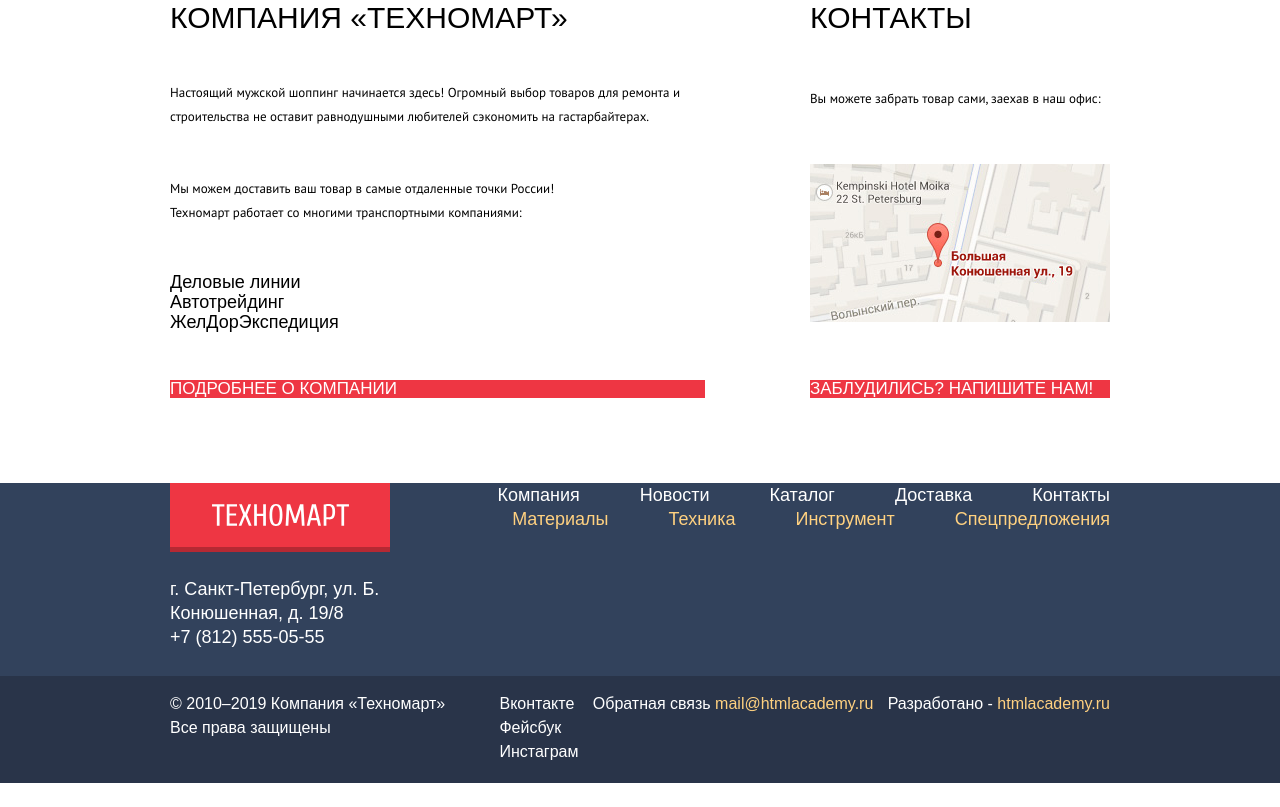
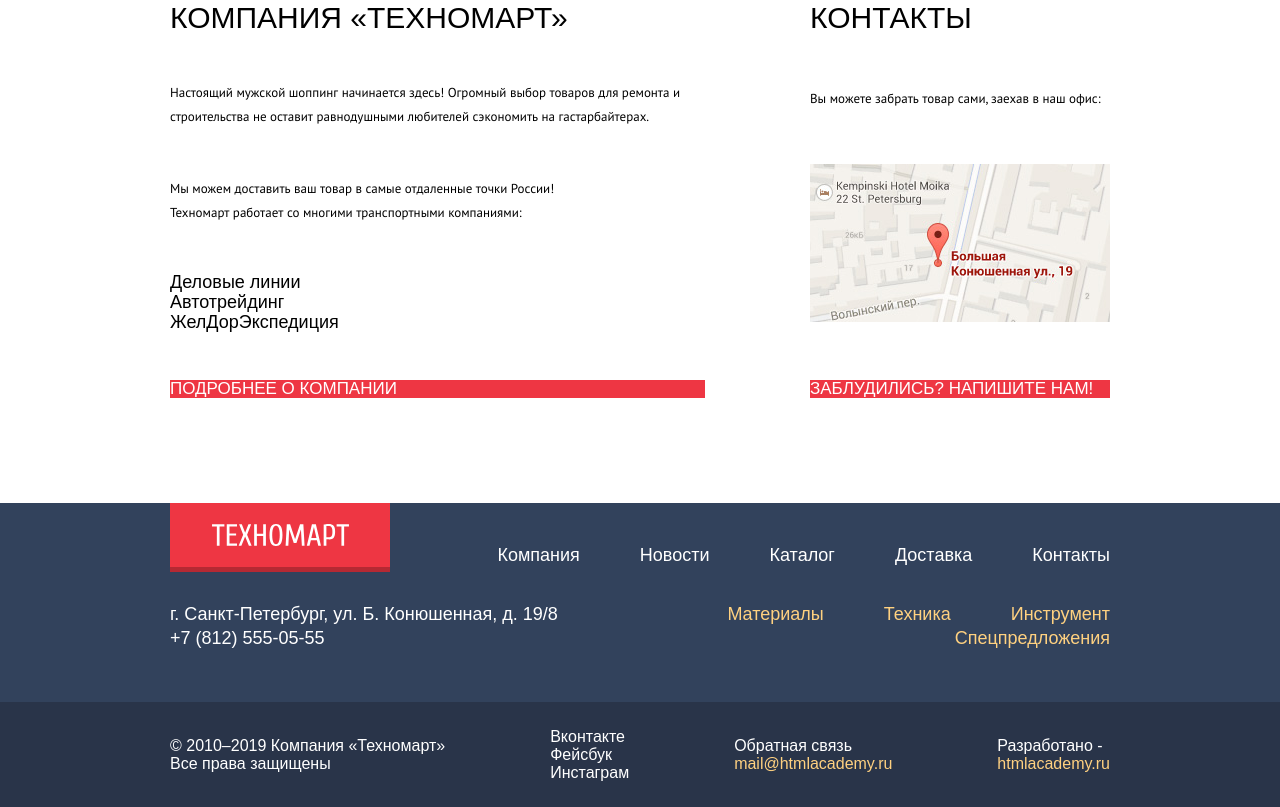
Before and after one commit to alexk08/984839-technomart-25, a plain HTML site: page index.html in a window 1280 px wide. Shown: the part 481-1288 px from the top of the page. Before the commit the page ends 1264 px from the top, so only its background shows below. Drawn offline with Linux system fonts and the light colour scheme; a web font is replaced by a local one.

Commit message:
Исправления доделал по заданию построение сеток

```diff
--- a/css/style.css
+++ b/css/style.css
@@ -265,8 +265,9 @@ img {
   color: rgba(255, 209, 128, 0.5);
 }
 
-.footer-bottom {
+.bottom-footer {
   font-size: 16px;
+  line-height: 18px;
 
   background-color: #293449
 }
@@ -571,33 +572,6 @@ a.user-account:focus {
 .search-form::before {
   content: "";
 
-  width: 49px;
-  height: 42px;
-
-  /*background-image: url("../img/icon-search.svg");
-  background-repeat: no-repeat;
-  background-position: 0 0;*/
-
-/*  top: 12px;
-  left: 17px;*/
-  position: absolute;
-
-  /*opacity: 0.5;*/
-  background-color: #293449;
-}
-
-.search-form:hover::before {
-  /*opacity: 1;*/
-  background-color: #212a3a;
-}
-
-.search-form:focus::before {
-  background-color: #ffffff;
-}
-
-.search-form::after {
-  content: "";
-
   width: 17px;
   height: 17px;
 
@@ -605,16 +579,35 @@ a.user-account:focus {
   background-repeat: no-repeat;
   background-position: 0 0;
 
-  bottom: 12px;
+  top: 12px;
   left: 17px;
   position: absolute;
 
   opacity: 0.5;
 }
 
-.search-form:hover::after {
+.search-form:hover::before {
   opacity: 1;
 }
+
+.search-form:focus::before {
+  width: 17px;
+  height: 17px;
+
+  background-image: url("../img/icon-search-red.svg");
+  background-repeat: no-repeat;
+  background-position: 0 0;
+
+  top: 12px;
+  left: 17px;
+  position: absolute;
+
+  opacity: 1;
+  z-index: 2;
+}
+
+/*Попытался все таки через псевдоэлементы сделать иконку поиска не получилось, к следующему заданию все сделаю правильно,
+с дополнительным тегом и селектором +*/
 
 .header-list {
   padding: 0;
@@ -778,75 +771,87 @@ a.user-account:focus {
 
 .page-footer {
   width: 100%;
+  margin-top: 105px;
 }
 
-.page-footer>.container {
-  min-height: 193px;
-
+.top-footer .container {
   display: flex;
-  justify-content: space-between;
-}
-
-.left-container {
-  display: flex;
-  flex-direction: column;
-  justify-content: flex-start;
-  align-items: flex-start;
+  margin-bottom: 30px;
 }
 
 .footer-logo,
 .footer-logo-current {
   width: 220px;
   height: 22px;
-  margin-bottom: 25px;
   padding-top: 21px;
   padding-bottom: 26px;
 
   text-align: center;
 
   box-shadow: inset 0 -5px 0 0 rgba(0, 0, 0, 0.24);
-}
 
-.footer-contacts {
-  margin: 0px;
-  padding: 0px;
-}
-
-.footer-navigation {
-  display: flex;
-  flex-direction: column;
-  align-items: flex-end;
+  flex-shrink: 0;
 }
 
 .footer-site-navigation {
   margin: 0px;
   padding: 0px;
+  margin-left: auto;
+  margin-bottom: 5px;
 
   display: flex;
   justify-content: flex-end;
-}
-
-.products-navigation {
-  margin: 0px;
-  padding: 0px;
-
-  display: flex;
-  justify-content: flex-end;
+  flex-wrap: wrap;
+  align-items: flex-end;
 }
 
 .footer-site-navigation li {
   margin-left: 60px;
 }
 
+.middle-footer .container {
+  display: flex;
+  margin-bottom: 52px;
+}
+
+.footer-contacts {
+  margin: 0px;
+  padding: 0px;
+  flex-shrink: 0;
+}
+
+.products-navigation {
+  margin: 0px;
+  padding: 0px;
+  margin-left: auto;
+
+  display: flex;
+  justify-content: flex-end;
+  flex-wrap: wrap;
+}
+
 .products-navigation li {
   margin-left: 60px;
 }
 
-.footer-bottom .container {
-  min-height: 107px;
+.bottom-footer {
+  width: 100%;
+}
+
+.bottom-footer .container {
+  min-height: 105px;
 
   display: flex;
   justify-content: space-between;
+  align-items: center;
+}
+
+.footer-copyright,
+.footer-social,
+.feedback,
+.developer {
+  margin: 0;
+  padding: 0;
 }
 
 .catalog-body header{
--- a/index.html
+++ b/index.html
@@ -122,33 +122,36 @@
     </main>
 
     <footer class="page-footer">
-      <div class="container">
-        <div class="left-container">
+
+      <div class="top-footer">
+        <div class="container">
           <a class="footer-logo-current"><img src="img/logo-technomart.svg" width="137" height="22" alt="Логотип интернет-магазина «Техномарт»"></a>
+          <ul class="footer-site-navigation">
+              <li><a href="#">Компания</a></li>
+              <li><a href="#">Новости</a></li>
+              <li><a href="catalog.html">Каталог</a></li>
+              <li><a href="#">Доставка</a></li>
+              <li><a href="#">Контакты</a></li>
+          </ul>
+        </div>
+      </div>
+
+      <div class="middle-footer">
+        <div class="container">
           <p class="footer-contacts">
             г. Санкт-Петербург, ул. Б. Конюшенная, д. 19/8<br>
             +7 (812) 555-05-55
           </p>
-        </div>
-
-        <nav class="footer-navigation">
-          <ul class="footer-site-navigation">
-            <li><a href="#">Компания</a></li>
-            <li><a href="#">Новости</a></li>
-            <li><a href="catalog.html">Каталог</a></li>
-            <li><a href="#">Доставка</a></li>
-            <li><a href="#">Контакты</a></li>
-          </ul>
           <ul class="products-navigation">
             <li><a href="#">Материалы</a></li>
             <li><a href="#">Техника</a></li>
             <li><a href="#">Инструмент</a></li>
             <li><a href="#">Спецпредложения</a></li>
           </ul>
-        </nav>
+        </div>
       </div>
 
-      <div class="footer-bottom">
+      <div class="bottom-footer">
         <div class="container">
           <p class="footer-copyright">
             © 2010–2019 Компания «Техномарт»<br>
@@ -160,17 +163,15 @@
             <li><a class="social-button instagram" href="https://instagram.com">Инстаграм</a></li>
           </ul>
           <p class="feedback">
-            <span>Обратная связь</span>
+            <span>Обратная связь</span><br>
             <a href="mailto:mail@htmlacademy.ru">mail@htmlacademy.ru</a>
           </p>
           <p class="developer">
-            <span>Разработано -</span>
+            <span>Разработано -</span><br>
             <a href="https://htmlacademy.ru/intensive/htmlcss" target="_blank">htmlacademy.ru</a>
           </p>
         </div>
       </div>
-
-
     </footer>
   </body>
 </html>
```
Also changed, not shown: catalog.html (+19 -17 lines), img/icon-search-red.svg (added).
